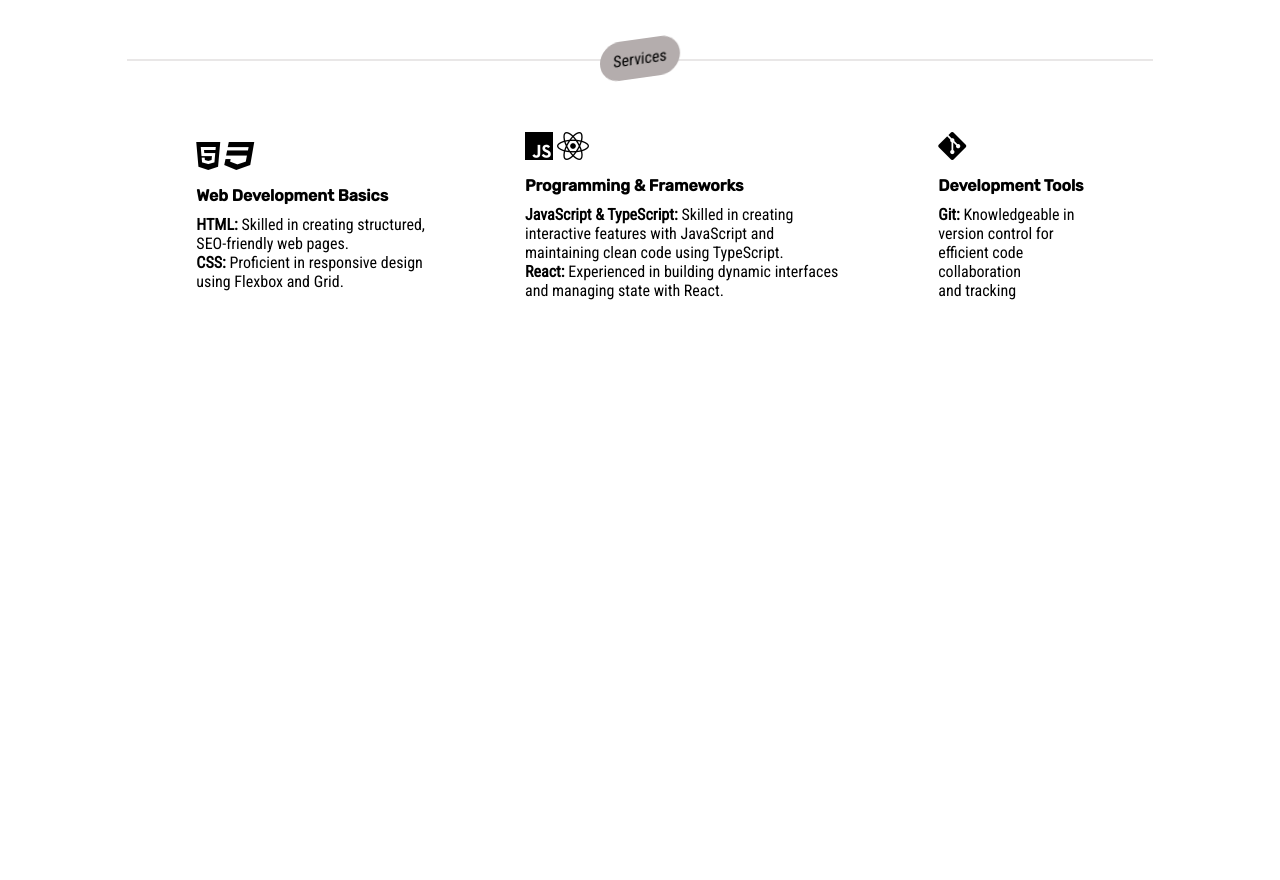
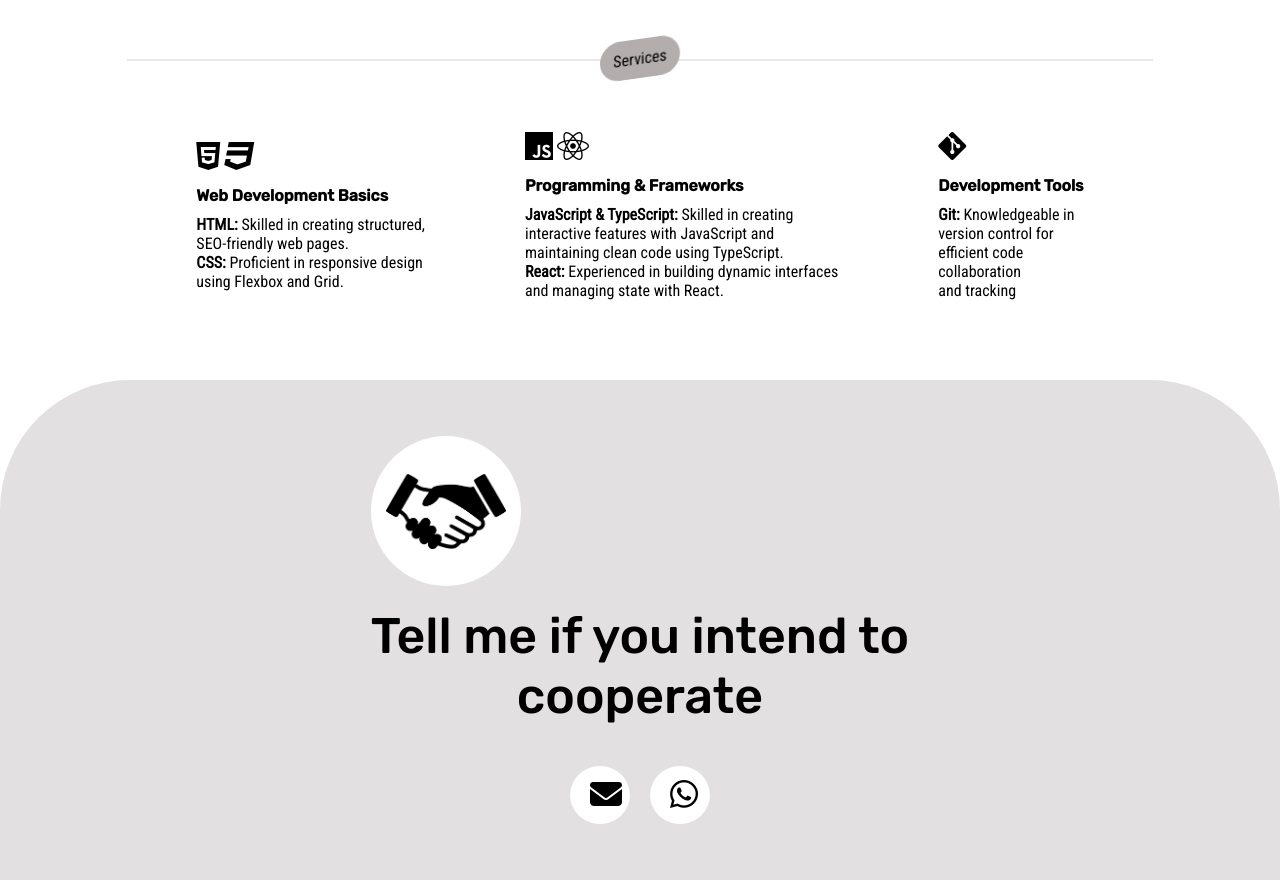
Before and after one commit to HassanJahandideh/Portfolio-cv, a plain HTML site: page index.html in a window 1280 px wide. Shown: the part 760-1640 px from the top of the page. Before the commit the page ends 1060 px from the top, so only its background shows below. Drawn offline with Linux system fonts and the light colour scheme.

Commit message:
making contact section

```diff
--- a/index.html
+++ b/index.html
@@ -51,14 +51,14 @@
             <div class="social-links-container">
                <a
                   href="https://www.linkedin.com/public-profile/settings?lipi=urn%3Ali%3Apage%3Ad_flagship3_profile_self_edit_contact-info%3B%2BKhbmwDlR32%2F2Y7ogYALpg%3D%3D"><i
-                     class="fa-brands fa-linkedin fa-2xl mq-icon" style="color: #000000;"></i></a>
+                     class="fa-brands fa-linkedin fa-2xl mq-icon" id="mq-icon" style="color: #000000;"></i></a>
                <a href="https://www.linkedin.com/public-profile/settings?lipi=urn%3Ali%3Apage%3Ad_flagship3_profile_self_edit_contact-info%3B%2BKhbmwDlR32%2F2Y7ogYALpg%3D%3D"
                   class="social-links">LinkdIn</a>
 
-               <a href=""><i class="fa-brands fa-square-github fa-2xl mq-icon" style="color: #000000;"></i></a>
+               <a href=""><i class="fa-brands fa-square-github fa-2xl mq-icon" id="mq-icon" style="color: #000000;"></i></a>
                <a href="" class="social-links"> / Github /</a>
 
-               <a href=""><i class="fa-brands fa-square-instagram fa-2xl mq-icon" style="color: #000000;"></i></a>
+               <a href=""><i class="fa-brands fa-square-instagram fa-2xl mq-icon" id="mq-icon" style="color: #000000;"></i></a>
                <a href="" class="social-links">Instagram</a>
             </div>
          </nav>
@@ -133,6 +133,22 @@
                </div>
             </div>
          </div>
+         <!-- final part contact -->
+         <div class="contact-container">
+            <div class="contact">
+               <div class="hand-logo-container">
+                 <img src="design/pngegg.png" alt="handshake" class="handshake">
+               </div>
+               <div class="contact-text">
+                  Tell me if you intend to <br> cooperate
+               </div>
+               <div class="contact-buttons-container">
+                  <a href="mailto:jahandideh.2083@gmail.com" class="email-me"><i class="fa-solid fa-envelope fa-2xl" style="color: #000000;"></i></a>
+
+                  <a href="" class="whatsapp"><i class="fa-brands fa-whatsapp fa-2xl" style="color: #000000;"></i></a>
+               </div>
+            </div>
+         </div>
       </div>
    </div>
 
--- a/style/style.css
+++ b/style/style.css
@@ -92,7 +92,7 @@ button {
    text-decoration: underline;
 }
 
-.mq-icon {
+#mq-icon {
    display: none;
 }
 
@@ -228,6 +228,61 @@ button {
    font-style: normal;
 }
 
+.contact-container {
+   background-color: rgb(226, 224, 224);
+   margin-top: 80px;
+   height: 500px;
+   border-radius: 130px 130px 0 0;
+}
+.contact-container {
+   display: flex;
+   justify-content: center;
+   align-items: center;
+}
+.hand-logo-container {
+   display: flex;
+   justify-content: center;
+   align-items: center;
+   border: none;
+   width: 150px;
+   height: 150px;
+   border-radius: 50%;
+   background-color: white;
+}
+.handshake {
+   width: 80%;
+   height: auto;
+   border: none;
+   padding: 20px;
+}
+.contact-text {
+   margin-top: 20px;
+   text-align: center;
+   font-family: "Rubik", sans-serif;
+   font-optical-sizing: auto;
+   font-weight: 500;
+   font-style: normal;
+   font-size: 50px;
+}
+.contact-buttons-container {
+   margin-top: 40px;
+   display: flex;
+   justify-content: center;
+   gap: 20px;
+}
+.email-me {
+   background-color: white;
+   padding: 20px;
+   border-radius: 50%;
+   width: 20px;
+}
+.whatsapp {
+   background-color: white;
+   padding: 20px;
+   border-radius: 50%;
+   width: 20px;
+}
+
 @media only screen and (max-width:910px) {
    .name {
       left: calc(60% - 59.5px);
@@ -244,7 +299,7 @@ button {
       display: none;
    }
 
-   .mq-icon {
+   #mq-icon {
       display: inline-flex;
       margin-top: 40px;
       float: right;
@@ -291,32 +346,25 @@ button {
 
    .services-container {
       flex-direction: column;
-      /* تغییر جهت به عمودی برای فضای کمتر */
       gap: 10px;
-      /* فاصله‌ها را کاهش می‌دهیم */
       padding: 10px;
-      /* ایجاد فاصله داخلی */
       margin-top: -10px;
    }
 
    .services {
       text-align: center;
       margin-top: 20px;
-      /* متن را وسط‌چین می‌کنیم */
    }
 
    .services-logo i {
       font-size: 1.5rem;
-      /* کاهش اندازه آیکون‌ها */
    }
 
    .services-title {
       font-size: 1rem;
-      /* کاهش اندازه متن عنوان */
    }
 
    .about-services {
       font-size: 0.8rem;
-      /* کاهش اندازه متن توضیحات */
    }
 }
```
Also changed, not shown: design/pngegg.png (added).
